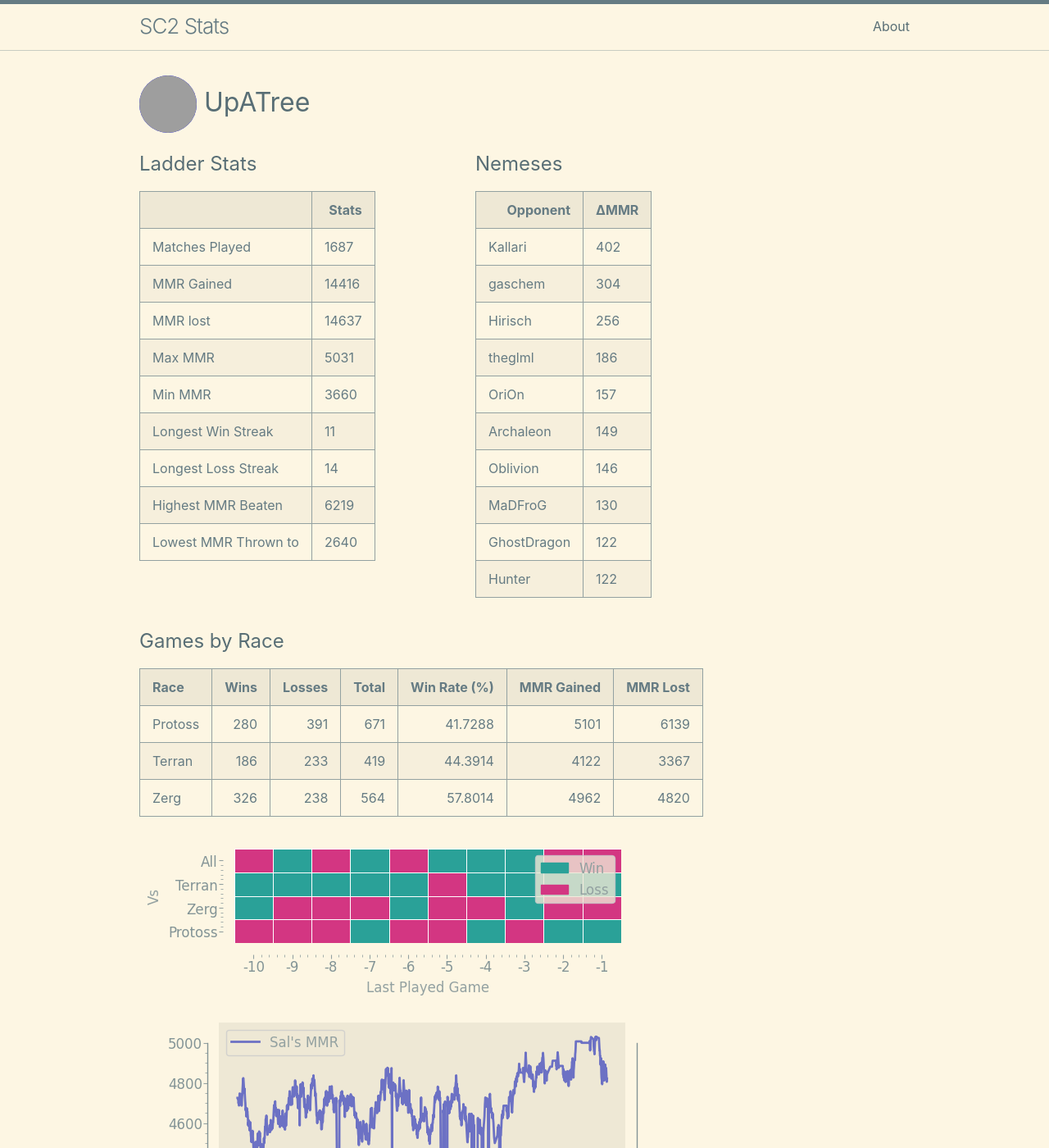
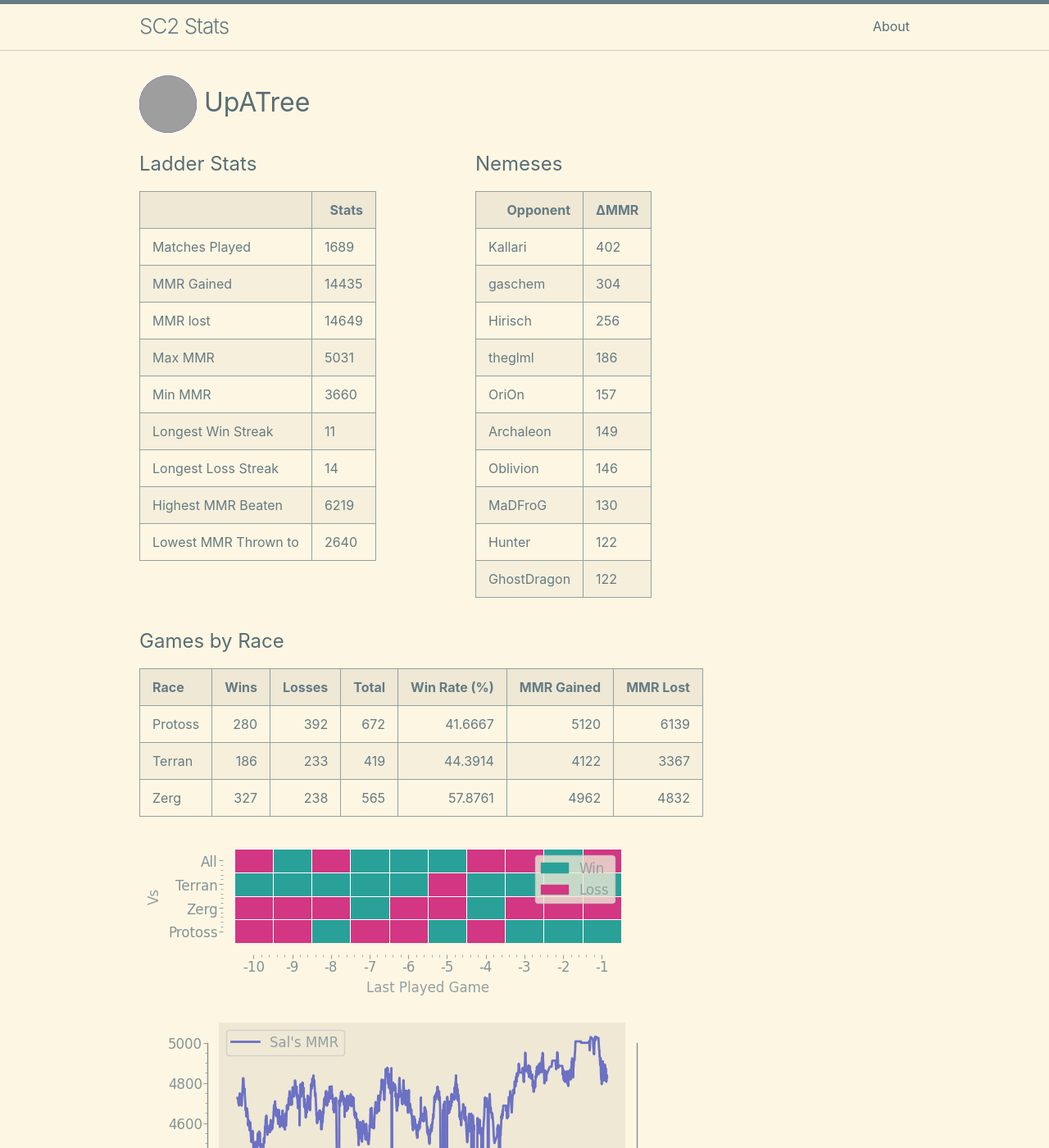
Before and after one commit to kylermurphy/UpATree, a Jekyll site: the page built from docs/index.md, in a window 1280 px wide and 1400 px high. Shown: the whole window at 82% size. Built offline with Jekyll 4.4.1, drawn with Linux system fonts in a browser that asks for light colours; grey boxes are pictures that could not be loaded.

Commit message:
running on push

```diff
--- a/docs/index.md
+++ b/docs/index.md
@@ -18,15 +18,15 @@ layout: home
   <tbody>
     <tr>
       <td>Matches Played</td>
-      <td>1687</td>
+      <td>1689</td>
     </tr>
     <tr>
       <td>MMR Gained</td>
-      <td>14416</td>
+      <td>14435</td>
     </tr>
     <tr>
       <td>MMR lost</td>
-      <td>14637</td>
+      <td>14649</td>
     </tr>
     <tr>
       <td>Max MMR</td>
@@ -98,11 +98,11 @@ layout: home
       <td>130</td>
     </tr>
     <tr>
-      <td>GhostDragon</td>
+      <td>Hunter</td>
       <td>122</td>
     </tr>
     <tr>
-      <td>Hunter</td>
+      <td>GhostDragon</td>
       <td>122</td>
     </tr>
   </tbody>
@@ -114,9 +114,9 @@ layout: home
 
 | Race    |   Wins |   Losses |   Total |   Win Rate (%) |   MMR Gained |   MMR Lost |
 |:--------|-------:|---------:|--------:|---------------:|-------------:|-----------:|
-| Protoss |    280 |      391 |     671 |        41.7288 |         5101 |       6139 |
+| Protoss |    280 |      392 |     672 |        41.6667 |         5120 |       6139 |
 | Terran  |    186 |      233 |     419 |        44.3914 |         4122 |       3367 |
-| Zerg    |    326 |      238 |     564 |        57.8014 |         4962 |       4820 |
+| Zerg    |    327 |      238 |     565 |        57.8761 |         4962 |       4832 |
 
 ![Games by Race](./assets/gm_hist.png)
 
--- a/log.txt
+++ b/log.txt
@@ -796,3 +796,4 @@ Writing a log file 2025-04-01 23:22:44.
 Writing a log file 2025-04-01 23:48:05.
 Writing a log file 2025-04-02 16:31:00.
 Writing a log file 2025-04-02 16:53:52.
+Writing a log file 2025-04-02 17:20:31.
```
Also changed, not shown: docs/assets/MMR.png, docs/assets/daily.png, docs/assets/gm_hist.png, docs/assets/r_wrt.png, 1 other file.
